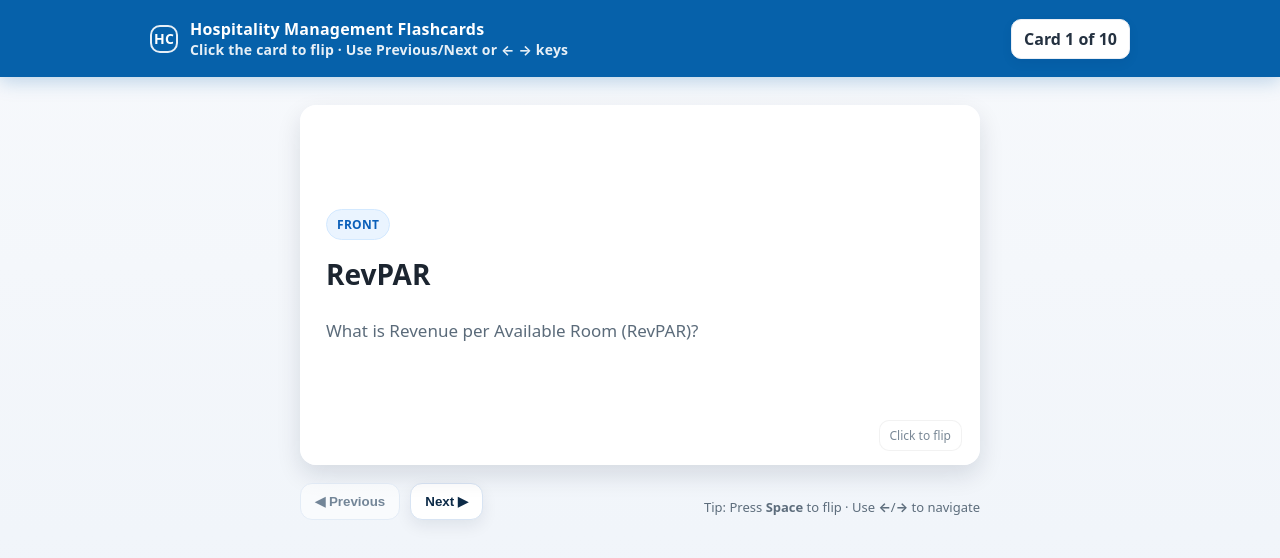
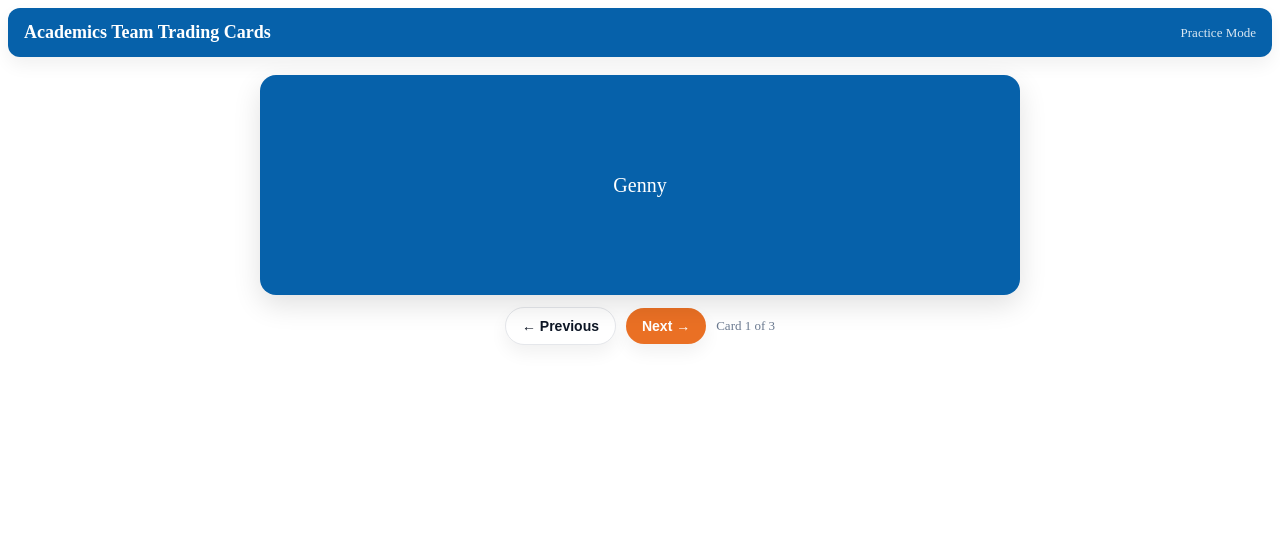
Before and after one commit to dafutchan-a11y/LLI-Flash-Cards, a plain HTML site: page index.html in a window 1280 px wide. Drawn offline with Linux system fonts and the light colour scheme.

Commit message:
Add files via upload

```diff
--- a/index.html
+++ b/index.html
@@ -1,434 +1,79 @@
-<!DOCTYPE html>
-<html lang="en">
-<head>
-  <meta charset="UTF-8" />
-  <meta name="viewport" content="width=device-width, initial-scale=1" />
-  <title>Hospitality Management Flashcards</title>
-  <style>
-    :root{
-      --brand:#0661aa;
-      --bg:#f5f7fb;
-      --card-bg:#ffffff;
-      --text:#1c2530;
-      --muted:#5b6b7a;
-      --shadow: 0 10px 24px rgba(12, 24, 47, 0.12);
-      --radius:16px;
-      --radius-sm:12px;
-      --focus:#0d7fe8;
+<!-- Flashcards (inline, self-contained) -->
+<div class="fcapp" id="fcapp-l2iltks3xml"></div>
+<style>
+  #fcapp-l2iltks3xml {
+    --fc-primary: #0661aa;
+    --fc-on-primary: #ffffff;
+    --fc-accent1: #a9ca48;
+    --fc-accent1-on: #0d1b1e;
+    --fc-accent2: #EA7024;
+    --fc-accent2-on: #ffffff;
+    --fc-dark: #0d3b5d;
+    --fc-border: #e5e7eb;
+    --fc-shadow1: 0 8px 18px rgba(0,0,0,0.06);
+    --fc-shadow2: 0 10px 28px rgba(0,0,0,0.12);
+    color: #0e1726;
+  }
+  #fcapp-l2iltks3xml .fc-header { background: var(--fc-primary); color: var(--fc-on-primary); border-radius: 12px; padding: 14px 16px; margin-bottom: 12px; display:flex; align-items:center; justify-content:space-between; gap:8px; box-shadow: var(--fc-shadow1);}
+  #fcapp-l2iltks3xml .fc-title { font-weight: 800; font-size: 18px; margin: 0; }
+  #fcapp-l2iltks3xml .fc-subtle { opacity: .85; font-size: 13px; }
+  #fcapp-l2iltks3xml .fc-card { perspective: 1200px; width: 100%; max-width: 760px; margin: 18px auto 10px; cursor: pointer; }
+  #fcapp-l2iltks3xml .fc-card-inner { position:relative; width:100%; min-height:220px; transition:transform .65s cubic-bezier(0.22,1,0.36,1); transform-style:preserve-3d; border-radius:16px; box-shadow: var(--fc-shadow2); }
+  #fcapp-l2iltks3xml .flipped .fc-card-inner { transform: rotateY(180deg); }
+  #fcapp-l2iltks3xml .fc-card-face { position:absolute; inset:0; border-radius:16px; background: var(--fc-primary); color: var(--fc-on-primary); backface-visibility:hidden; display:flex; align-items:center; justify-content:center; padding:20px; text-align:center; font-size:20px; line-height:1.5; }
+  #fcapp-l2iltks3xml .fc-back { transform: rotateY(180deg); }
+  #fcapp-l2iltks3xml .fc-nav { display:flex; align-items:center; justify-content:center; gap:10px; margin:12px 0 6px; flex-wrap:wrap; }
+  #fcapp-l2iltks3xml .fc-btn { appearance:none; border:none; border-radius:999px; padding:10px 16px; font-weight:800; font-size:14px; cursor:pointer; box-shadow: var(--fc-shadow1); transition: transform .05s ease, opacity .2s ease; }
+  #fcapp-l2iltks3xml .fc-btn:active { transform: translateY(1px); }
+  #fcapp-l2iltks3xml .fc-btn.primary   { background: var(--fc-accent2); color: var(--fc-accent2-on); }
+  #fcapp-l2iltks3xml .fc-btn.secondary { background: var(--fc-accent1); color: var(--fc-accent1-on); }
+  #fcapp-l2iltks3xml .fc-btn.ghost     { background: #fff; color: #0e1726; border: 1px solid var(--fc-border); }
+  #fcapp-l2iltks3xml .fc-counter { font-size: 13px; color: #6b7a90; }
+  #fcapp-l2iltks3xml .fc-review-row { display:flex; gap:10px; align-items:center; justify-content:center; margin-top:6px; flex-wrap:wrap; }
+  #fcapp-l2iltks3xml .fc-progress { text-align:center; font-size:13px; color:#374151; margin-top:8px; }
+  #fcapp-l2iltks3xml .fc-complete { max-width:760px; margin:18px auto; padding:22px; border-radius:14px; background:#fff; border:1px solid var(--fc-border); text-align:center; box-shadow: var(--fc-shadow1); }
+  #fcapp-l2iltks3xml .fc-complete h3 { margin:0 0 10px; }
+</style>
+<script>(function(){
+  const DATA = {"title":"Academics Team Trading Cards","mode":"practice","brand":{"primary":"#0661aa","onPrimary":"#ffffff","accent1":"#a9ca48","onAccent1":"#0d1b1e","accent2":"#EA7024","onAccent2":"#ffffff","dark":"#0d3b5d"},"cards":[{"front":"Genny","back":"Genny is awesome"},{"front":"Steven","back":"Steven is awesome"},{"front":"David","back":"He's meh"}]};
+  const root = document.getElementById('fcapp-l2iltks3xml');
+  const modeLabel = DATA.mode === 'review' ? 'Review Mode' : 'Practice Mode';
+  function escapeHtml(str){return (str||'').replace(/[&<>]/g, c => ({'&':'&amp;','<':'&lt;','>':'&gt;'}[c]));}
+  function safeMultiline(text){return escapeHtml(text).replace(/\n/g,'<br>');}
+  function build(){
+    root.innerHTML='';
+    const header=document.createElement('div'); header.className='fc-header'; header.innerHTML='<h2 class="fc-title">'+escapeHtml(DATA.title)+'</h2><div class="fc-subtle">'+modeLabel+'</div>'; root.appendChild(header);
+    const complete=document.createElement('div'); complete.className='fc-complete'; complete.style.display='none'; complete.innerHTML='<h3>All set! 🎉</h3><p>You\u2019ve marked every card as <strong>Know it</strong>.</p><div class="fc-review-row"><button class="fc-btn secondary" data-restart>Restart</button></div>'; root.appendChild(complete);
+    const card=document.createElement('div'); card.className='fc-card'; card.setAttribute('role','button'); card.setAttribute('tabindex','0'); card.setAttribute('aria-label','Flashcard. Click or press Enter to flip.'); card.innerHTML='<div class="fc-card-inner"><div class="fc-card-face fc-front"></div><div class="fc-card-face fc-back"></div></div>'; root.appendChild(card);
+    const inner=card.querySelector('.fc-card-inner'); const frontEl=card.querySelector('.fc-front'); const backEl=card.querySelector('.fc-back');
+    const nav=document.createElement('div'); nav.className='fc-nav'; nav.innerHTML='<button class="fc-btn ghost" data-prev>&larr; Previous</button><button class="fc-btn primary" data-next>Next &rarr;</button><div class="fc-counter" data-counter>Card 1 of '+DATA.cards.length+'</div>'; root.appendChild(nav);
+    const prevBtn=nav.querySelector('[data-prev]'); const nextBtn=nav.querySelector('[data-next]'); const counter=nav.querySelector('[data-counter]');
+    let reviewRow, progress;
+    if (DATA.mode==='review'){
+      reviewRow=document.createElement('div'); reviewRow.className='fc-review-row'; reviewRow.innerHTML='<button class="fc-btn secondary" data-learning>Still learning</button><button class="fc-btn primary" data-known>Know it</button><button class="fc-btn ghost" data-shuffle>Shuffle</button><button class="fc-btn ghost" data-restart>Restart</button>'; root.appendChild(reviewRow);
+      progress=document.createElement('div'); progress.className='fc-progress'; progress.textContent='Unseen: '+DATA.cards.length+' | Still learning: 0 | Know it: 0'; root.appendChild(progress);
     }
-    * { box-sizing: border-box; }
-    html, body { height: 100%; }
-    body{
-      margin:0;
-      font-family: ui-sans-serif, system-ui, -apple-system, Segoe UI, Roboto, "Helvetica Neue", Arial, "Noto Sans", "Apple Color Emoji","Segoe UI Emoji","Segoe UI Symbol";
-      background: linear-gradient(180deg, #f7f9fc 0%, #eef3f9 100%);
-      color:var(--text);
-      -webkit-font-smoothing: antialiased;
-      -moz-osx-font-smoothing: grayscale;
-    }
-
-    /* Header */
-    header{
-      background:var(--brand);
-      color:#fff;
-      padding:18px 20px;
-      box-shadow: 0 4px 18px rgba(6,97,170,0.25);
-      position: sticky;
-      top:0;
-      z-index: 5;
-    }
-    .wrap{
-      max-width: 980px;
-      margin:0 auto;
-      display:flex;
-      align-items:center;
-      justify-content:space-between;
-      gap:16px;
-    }
-    .title{
-      display:flex;
-      align-items:center;
-      gap:12px;
-      font-weight:700;
-      letter-spacing:0.2px;
-    }
-    .title .logo{
-      width:28px; height:28px;
-      display:inline-flex; align-items:center; justify-content:center;
-      border:2px solid rgba(255,255,255,0.9);
-      border-radius:10px;
-      font-size:14px; font-weight:800;
-      color:#fff;
-    }
-    .subtitle{
-      opacity:0.9;
-      font-size:14px;
-    }
-
-    /* Main layout */
-    main{
-      max-width: 980px;
-      margin: 28px auto 40px;
-      padding: 0 16px;
-    }
-    .board{
-      display:grid;
-      grid-template-columns: 1fr;
-      gap: 18px;
-      align-items:center;
-      justify-items:center;
-    }
-
-    /* Card area */
-    .stage{
-      width: min(680px, 100%);
-      perspective: 1200px;
-    }
-    .card{
-      position: relative;
-      width: 100%;
-      min-height: clamp(280px, 48vw, 360px);
-      border-radius: var(--radius);
-      transform-style: preserve-3d;
-      transition: transform 640ms cubic-bezier(.2,.8,.2,1), box-shadow 240ms ease;
-      box-shadow: var(--shadow);
-      cursor: pointer;
-      user-select: none;
-      background: transparent;
-      outline: none;
-    }
-    .card:focus-visible{
-      box-shadow: 0 0 0 4px rgba(13,127,232,0.28), var(--shadow);
-    }
-    .card.flipped{
-      transform: rotateY(180deg);
-    }
-
-    .face{
-      position:absolute;
-      inset:0;
-      border-radius: var(--radius);
-      background: var(--card-bg);
-      backface-visibility: hidden;
-      -webkit-backface-visibility: hidden;
-      display:flex;
-      flex-direction: column;
-      justify-content: center;
-      padding: 26px;
-    }
-    .face.back{
-      transform: rotateY(180deg);
-    }
-    .badge{
-      align-self:flex-start;
-      background: #eaf4ff;
-      color: #0a5fb9;
-      border:1px solid #d3e9ff;
-      padding: 6px 10px;
-      border-radius: 999px;
-      font-size: 12px;
-      font-weight: 700;
-      letter-spacing: .3px;
-      text-transform:uppercase;
-      margin-bottom: 12px;
-    }
-    .front h2, .back h2{
-      margin: 6px 0 8px;
-      font-size: clamp(20px, 2.8vw, 28px);
-      line-height: 1.2;
-    }
-    .content{
-      font-size: clamp(15px, 2.2vw, 17px);
-      color: var(--muted);
-      line-height: 1.6;
-    }
-    .hint{
-      position: absolute;
-      bottom: 14px;
-      right: 18px;
-      font-size: 12px;
-      color: #6b7b8b;
-      opacity: 0.9;
-      background: rgba(255,255,255,0.65);
-      border: 1px solid rgba(0,0,0,0.06);
-      padding: 6px 10px;
-      border-radius: 10px;
-      backdrop-filter: blur(6px);
-    }
-
-    /* Controls */
-    .controls{
-      width: min(680px, 100%);
-      display:flex;
-      align-items:center;
-      justify-content:space-between;
-      gap:12px;
-    }
-    .left, .right{
-      display:flex; align-items:center; gap:10px;
-    }
-    .counter{
-      font-weight:700;
-      color:#243140;
-      background:#fff;
-      border:1px solid #e9eef5;
-      padding:8px 12px;
-      border-radius: 10px;
-      box-shadow: 0 4px 12px rgba(10,23,55,0.06);
-    }
-
-    button.nav{
-      appearance: none;
-      border: 1px solid #d8e4f3;
-      color: #0c2a47;
-      background: #ffffff;
-      padding: 10px 14px;
-      border-radius: var(--radius-sm);
-      font-weight: 700;
-      display: inline-flex;
-      align-items: center;
-      gap: 8px;
-      cursor: pointer;
-      box-shadow: 0 6px 16px rgba(12,24,47,0.08);
-      transition: transform 120ms ease, box-shadow 160ms ease, border-color 160ms ease;
-    }
-    button.nav:hover{
-      transform: translateY(-1px);
-      box-shadow: 0 10px 20px rgba(12,24,47,0.12);
-      border-color:#cfe0f5;
-    }
-    button.nav:active{
-      transform: translateY(0);
-      box-shadow: 0 6px 14px rgba(12,24,47,0.10);
-    }
-    button.nav:disabled{
-      opacity: 0.55;
-      cursor: not-allowed;
-      transform: none;
-      box-shadow: none;
-    }
-    .primary{
-      background: var(--brand);
-      color:#fff;
-      border-color: #03579a;
-    }
-    .primary:hover{
-      border-color:#024b86;
-    }
-
-    /* Footer note */
-    .note{
-      text-align:center;
-      color:#5d6d7c;
-      font-size: 13px;
-      margin-top: 10px;
-    }
-
-    @media (max-width: 520px){
-      .subtitle{ display:none; }
-      .hint{ display:none; }
-      .controls{ flex-direction: column; align-items: stretch; }
-      .left, .right{ justify-content: space-between; }
-    }
-  </style>
-</head>
-<body>
-  <header role="banner">
-    <div class="wrap" aria-label="Header">
-      <div class="title" aria-label="App title">
-        <div class="logo" aria-hidden="true">HC</div>
-        <div>
-          <div>Hospitality Management Flashcards</div>
-          <div class="subtitle">Click the card to flip · Use Previous/Next or ← → keys</div>
-        </div>
-      </div>
-      <div class="counter" id="counter" aria-live="polite">Card 1 of 10</div>
-    </div>
-  </header>
-
-  <main role="main">
-    <section class="board" aria-label="Flashcard Board">
-      <!-- Card Stage -->
-      <div class="stage">
-        <div id="card" class="card" role="button" tabindex="0" aria-pressed="false" aria-label="Flashcard. Click or press Enter/Space to flip.">
-          <article class="face front" aria-hidden="false">
-            <span class="badge">Front</span>
-            <h2 id="front-title">Loading…</h2>
-            <p class="content" id="front-body"></p>
-            <div class="hint" aria-hidden="true">Click to flip</div>
-          </article>
-          <article class="face back" aria-hidden="true">
-            <span class="badge">Back</span>
-            <h2 id="back-title">Loading…</h2>
-            <p class="content" id="back-body"></p>
-            <div class="hint" aria-hidden="true">Click to flip back</div>
-          </article>
-        </div>
-      </div>
-
-      <!-- Controls -->
-      <div class="controls" aria-label="Navigation controls">
-        <div class="left">
-          <button class="nav" id="prevBtn" type="button" aria-label="Previous card">
-            ◀ Previous
-          </button>
-          <button class="nav primary" id="nextBtn" type="button" aria-label="Next card">
-            Next ▶
-          </button>
-        </div>
-        <div class="right">
-          <span class="note">Tip: Press <strong>Space</strong> to flip · Use <strong>←</strong>/<strong>→</strong> to navigate</span>
-        </div>
-      </div>
-    </section>
-  </main>
-
-  <script>
-    // ---- Data: 10 Hospitality Management Flashcards ----
-    const CARDS = [
-      {
-        frontTitle: "RevPAR",
-        frontBody: "What is Revenue per Available Room (RevPAR)?",
-        backTitle: "RevPAR (Revenue per Available Room)",
-        backBody: "Measures room revenue performance. Formula: RevPAR = Room Revenue ÷ Available Rooms, or ADR × Occupancy Rate."
-      },
-      {
-        frontTitle: "ADR",
-        frontBody: "Define Average Daily Rate (ADR).",
-        backTitle: "ADR (Average Daily Rate)",
-        backBody: "The average price paid per occupied room. Formula: ADR = Room Revenue ÷ Number of Rooms Sold."
-      },
-      {
-        frontTitle: "Occupancy Rate",
-        frontBody: "How do you calculate Occupancy Rate?",
-        backTitle: "Occupancy Rate",
-        backBody: "Indicates utilization of available rooms. Formula: Occupancy = Rooms Sold ÷ Rooms Available (usually as a %)."
-      },
-      {
-        frontTitle: "Front Office vs. Back of House",
-        frontBody: "What’s the difference between Front Office and Back of House?",
-        backTitle: "Front Office vs. Back of House",
-        backBody: "Front Office is guest-facing (check-in/out, reservations, concierge). Back of House supports operations (admin, accounting, engineering, housekeeping areas)."
-      },
-      {
-        frontTitle: "Yield Management",
-        frontBody: "Explain Yield Management in hospitality.",
-        backTitle: "Yield Management",
-        backBody: "Pricing and inventory control to sell the right room, to the right guest, at the right time, for the right price, to maximize revenue."
-      },
-      {
-        frontTitle: "Guest Cycle",
-        frontBody: "What are the main stages of the Guest Cycle?",
-        backTitle: "Guest Cycle Stages",
-        backBody: "Pre-arrival (marketing & reservations), Arrival (registration), Occupancy (service & upsell), Departure (settlement & feedback)."
-      },
-      {
-        frontTitle: "Service Recovery",
-        frontBody: "What is Service Recovery and a common approach?",
-        backTitle: "Service Recovery",
-        backBody: "Actions to resolve service failures and restore guest satisfaction. Example method: LISTEN, EMPATHIZE, APOLOGIZE, RESOLVE, THANK."
-      },
-      {
-        frontTitle: "PMS",
-        frontBody: "What is a Property Management System (PMS)?",
-        backTitle: "Property Management System (PMS)",
-        backBody: "Core software that manages reservations, check-in/out, room status, billing, reporting, and often integrates with POS and channel managers."
-      },
-      {
-        frontTitle: "F&B Cost %",
-        frontBody: "How is Food & Beverage Cost Percentage calculated?",
-        backTitle: "Food & Beverage Cost Percentage",
-        backBody: "F&B Cost % = (Cost of Goods Sold ÷ F&B Sales) × 100. Helps control menu pricing and margins."
-      },
-      {
-        frontTitle: "Overbooking",
-        frontBody: "Why do hotels overbook and how do they mitigate risks?",
-        backTitle: "Overbooking Strategy",
-        backBody: "To offset expected no-shows/cancellations and protect revenue. Mitigation: accurate forecasting, walk policies, partner re-accommodation, and clear communication."
-      }
-    ];
-
-    // ---- State ----
-    let index = 0;
-    let flipped = false;
-
-    // ---- Elements ----
-    const cardEl = document.getElementById('card');
-    const frontTitleEl = document.getElementById('front-title');
-    const frontBodyEl = document.getElementById('front-body');
-    const backTitleEl = document.getElementById('back-title');
-    const backBodyEl = document.getElementById('back-body');
-    const counterEl = document.getElementById('counter');
-    const prevBtn = document.getElementById('prevBtn');
-    const nextBtn = document.getElementById('nextBtn');
-
-    // ---- Renderers ----
-    function renderCard() {
-      const data = CARDS[index];
-      frontTitleEl.textContent = data.frontTitle;
-      frontBodyEl.textContent = data.frontBody || "";
-      backTitleEl.textContent = data.backTitle;
-      backBodyEl.textContent = data.backBody || "";
-    }
-
-    function renderCounter() {
-      counterEl.textContent = `Card ${index + 1} of ${CARDS.length}`;
-    }
-
-    function setFlipped(isFlipped) {
-      flipped = isFlipped;
-      cardEl.classList.toggle('flipped', flipped);
-      cardEl.setAttribute('aria-pressed', String(flipped));
-      // Update aria-hidden for faces
-      cardEl.querySelector('.front').setAttribute('aria-hidden', String(flipped));
-      cardEl.querySelector('.back').setAttribute('aria-hidden', String(!flipped));
-    }
-
-    function updateButtons() {
-      prevBtn.disabled = index === 0;
-      nextBtn.disabled = index === CARDS.length - 1;
-    }
-
-    function go(delta) {
-      const newIndex = index + delta;
-      if (newIndex < 0 || newIndex >= CARDS.length) return;
-      index = newIndex;
-      setFlipped(false); // always reset to front on navigation
-      renderCard();
-      renderCounter();
-      updateButtons();
-      // Focus card for accessibility convenience
-      cardEl.focus({ preventScroll: false });
-    }
-
-    // ---- Event Handlers ----
-    cardEl.addEventListener('click', () => setFlipped(!flipped));
-    cardEl.addEventListener('keydown', (e) => {
-      if (e.key === ' ' || e.key === 'Enter') {
-        e.preventDefault();
-        setFlipped(!flipped);
-      } else if (e.key === 'ArrowRight') {
-        go(1);
-      } else if (e.key === 'ArrowLeft') {
-        go(-1);
-      }
-    });
-
-    prevBtn.addEventListener('click', () => go(-1));
-    nextBtn.addEventListener('click', () => go(1));
-
-    // Support global arrow key nav for convenience
-    window.addEventListener('keydown', (e) => {
-      if (['INPUT','TEXTAREA','SELECT','BUTTON'].includes(e.target.tagName)) return;
-      if (e.key === 'ArrowRight') go(1);
-      if (e.key === 'ArrowLeft') go(-1);
-      if (e.key === ' ') { e.preventDefault(); setFlipped(!flipped); }
-    });
-
-    // ---- Init ----
-    renderCard();
-    renderCounter();
-    updateButtons();
-  </script>
-</body>
-</html>
+    const total=DATA.cards.length; let flipped=false; let index=0; let history=[0]; let order=Array.from(DATA.cards.keys()); const status=DATA.cards.map(()=> 'unseen');
+    function updateCounter(){ counter.textContent='Card '+(index+1)+' of '+total; }
+    function setCard(i){ index=i; flipped=false; card.classList.remove('flipped'); frontEl.innerHTML=safeMultiline(DATA.cards[i].front||''); backEl.innerHTML=safeMultiline(DATA.cards[i].back||''); updateCounter(); }
+    function flip(){ flipped=!flipped; card.classList.toggle('flipped', flipped); }
+    function nextPractice(){ const pos=order.indexOf(index); const nextPos=(pos+1)%total; setCard(order[nextPos]); }
+    function prevPractice(){ const pos=order.indexOf(index); const prevPos=(pos-1+total)%total; setCard(order[prevPos]); }
+    function weightedNextReview(){ const w=status.map(s=>s==='learning'?3:(s==='unseen'?2:0.8)); let sum=w.reduce((a,b)=>a+b,0); if(!sum){for(let i=0;i<w.length;i++) w[i]=1; sum=w.length;} let pick=Math.random()*sum, chosen=0; for(let i=0;i<w.length;i++){ pick-=w[i]; if(pick<=0){ chosen=i; break; } } if(total>1 && chosen===index){ const cands=order.filter(i=>i!==index); chosen=cands[Math.floor(Math.random()*cands.length)]; } return chosen; }
+    function applyProgress(){ if (DATA.mode!=='review') return; const counts=status.reduce((acc,s)=>(acc[s]++,acc),{unseen:0,learning:0,known:0}); progress.textContent='Unseen: '+counts.unseen+' | Still learning: '+counts.learning+' | Know it: '+counts.known; if (counts.known===total){ card.style.display='none'; nav.style.display='none'; reviewRow.style.display='none'; progress.style.display='none'; complete.style.display='block'; } else { card.style.display=''; nav.style.display=''; reviewRow.style.display=''; progress.style.display=''; complete.style.display='none'; } }
+    function markLearning(){ if (DATA.mode!=='review') return; status[index]='learning'; applyProgress(); }
+    function markKnown(){ if (DATA.mode!=='review') return; status[index]='known'; applyProgress(); }
+    function shuffleOrder(){ for (let i=order.length-1;i>0;i--){ const j=Math.floor(Math.random()*(i+1)); [order[i],order[j]]=[order[j],order[i]]; } history=[index]; }
+    function restart(){ for (let i=0;i<status.length;i++) status[i]='unseen'; history=[ order[0] || 0 ]; setCard(order[0] || 0); applyProgress(); }
+    card.addEventListener('click', flip);
+    card.addEventListener('keydown', e=>{ if (e.key==='Enter'||e.key===' '){ e.preventDefault(); flip(); } });
+    prevBtn.addEventListener('click', ()=>{ if (DATA.mode==='practice'){ prevPractice(); } else { if (history.length>1){ history.pop(); setCard(history[history.length-1]); } else { const pos=order.indexOf(index); const prev=order[(pos-1+total)%total]; setCard(prev); history.push(prev); } } });
+    nextBtn.addEventListener('click', ()=>{ if (DATA.mode==='practice'){ nextPractice(); } else { const nxt=weightedNextReview(); setCard(nxt); history.push(nxt); } });
+    if (DATA.mode==='review'){ reviewRow.querySelector('[data-learning]').addEventListener('click', markLearning); reviewRow.querySelector('[data-known]').addEventListener('click', markKnown); reviewRow.querySelector('[data-shuffle]').addEventListener('click', shuffleOrder); reviewRow.querySelectorAll('[data-restart]').forEach(btn=>btn.addEventListener('click', restart)); complete.querySelector('[data-restart]').addEventListener('click', restart); }
+    document.addEventListener('keydown', onKeyNav); function onKeyNav(e){ if (!root.isConnected){ document.removeEventListener('keydown', onKeyNav); return; } if (e.key==='ArrowRight'){ nextBtn.click(); } else if (e.key==='ArrowLeft'){ prevBtn.click(); } else if (e.key.toLowerCase()==='f'){ flip(); } }
+    setCard(0); applyProgress();
+  }
+  build();
+})();
+</script>
+<!-- /Flashcards -->
```
